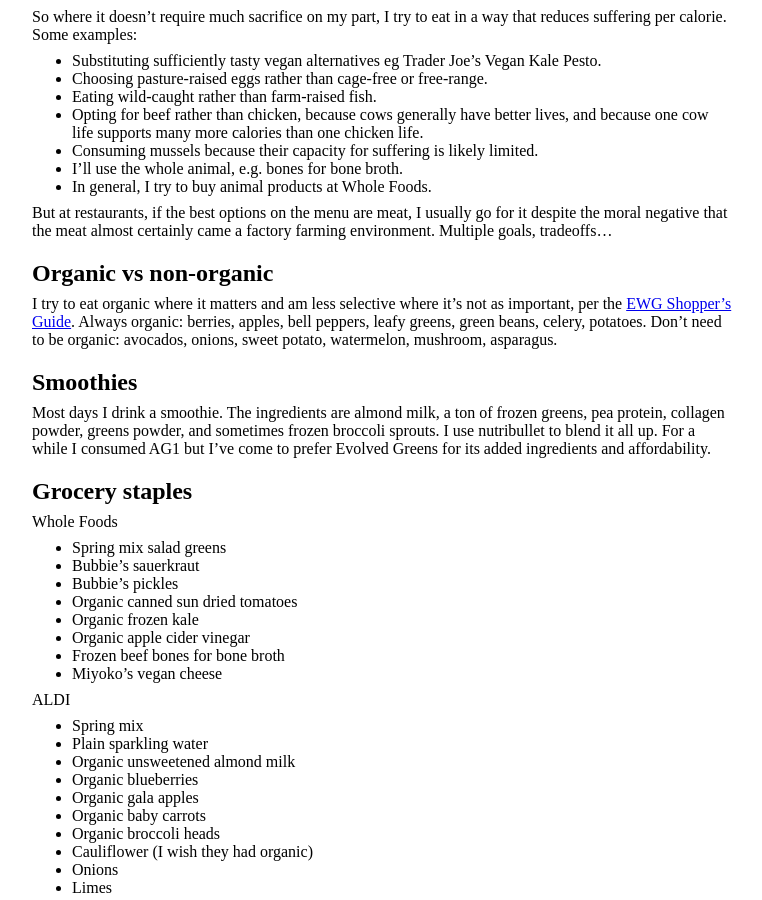
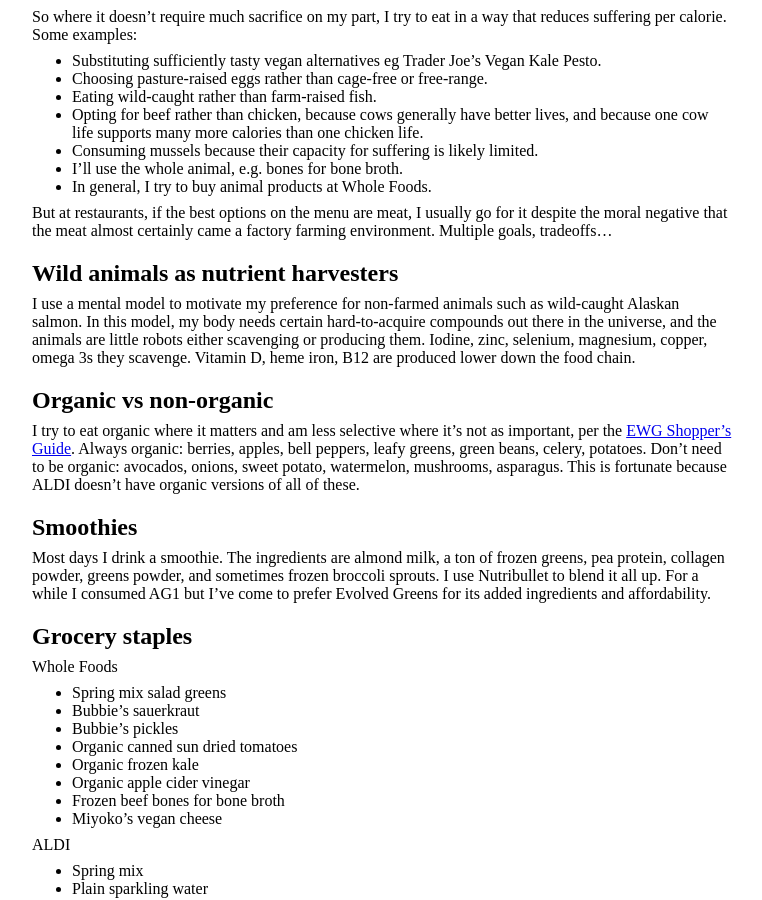
Before and after one commit to maxh/maxheinritz.com, a Jekyll site: the page built from _posts/2025-09-01-what-i-am-made-of.md, in a window 1280 px wide and 900 px high, scrolled down 1818 px. Shown: the whole window, without its empty margins (108-870 px from the left). Built offline with Jekyll 4.4.1, drawn with Linux system fonts in a browser that asks for light colours.

Commit message:
mental model

```diff
--- a/_posts/2025-09-01-what-i-am-made-of.md
+++ b/_posts/2025-09-01-what-i-am-made-of.md
@@ -82,13 +82,17 @@
 
 But at restaurants, if the best options on the menu are meat, I usually go for it despite the moral negative that the meat almost certainly came a factory farming environment. Multiple goals, tradeoffs...
 
+## Wild animals as nutrient harvesters
+
+I use a mental model to motivate my preference for non-farmed animals such as wild-caught Alaskan salmon. In this model, my body needs certain hard-to-acquire compounds out there in the universe, and the animals are little robots either scavenging or producing them. Iodine, zinc, selenium, magnesium, copper, omega 3s they scavenge. Vitamin D, heme iron, B12 are produced lower down the food chain.
+
 ## Organic vs non-organic
 
-I try to eat organic where it matters and am less selective where it’s not as important, per the [EWG Shopper's Guide](https://www.ewg.org/foodnews/dirty-dozen.php). Always organic: berries, apples, bell peppers, leafy greens, green beans, celery, potatoes. Don’t need to be organic: avocados, onions, sweet potato, watermelon, mushroom, asparagus.
+I try to eat organic where it matters and am less selective where it’s not as important, per the [EWG Shopper's Guide](https://www.ewg.org/foodnews/dirty-dozen.php). Always organic: berries, apples, bell peppers, leafy greens, green beans, celery, potatoes. Don’t need to be organic: avocados, onions, sweet potato, watermelon, mushrooms, asparagus. This is fortunate because ALDI doesn't have organic versions of all of these.
 
 ## Smoothies
 
-Most days I drink a smoothie. The ingredients are almond milk, a ton of frozen greens, pea protein, collagen powder, greens powder, and sometimes frozen broccoli sprouts. I use nutribullet to blend it all up. For a while I consumed AG1 but I’ve come to prefer Evolved Greens for its added ingredients and affordability.
+Most days I drink a smoothie. The ingredients are almond milk, a ton of frozen greens, pea protein, collagen powder, greens powder, and sometimes frozen broccoli sprouts. I use Nutribullet to blend it all up. For a while I consumed AG1 but I’ve come to prefer Evolved Greens for its added ingredients and affordability.
 
 ## Grocery staples
 
```
